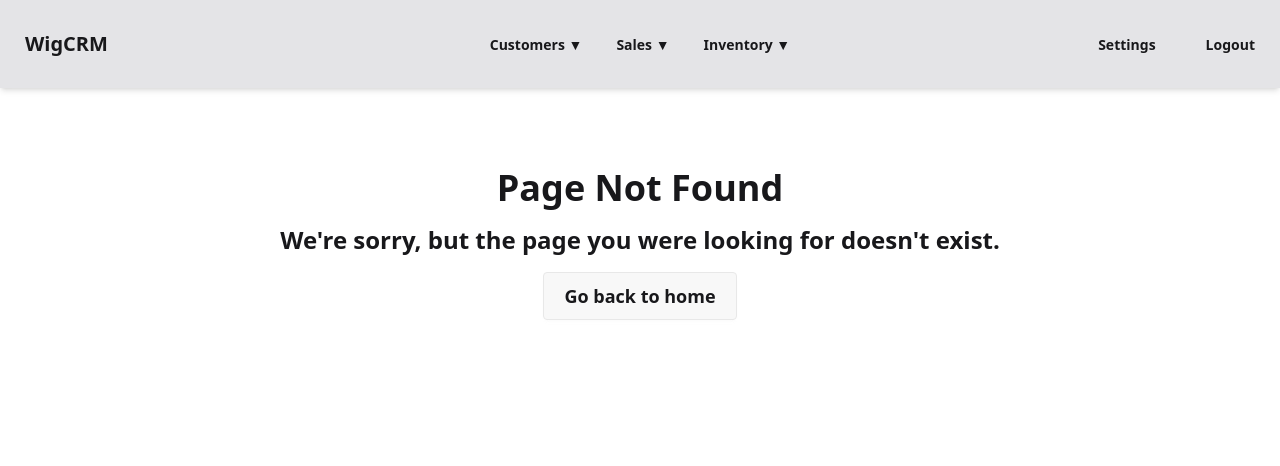
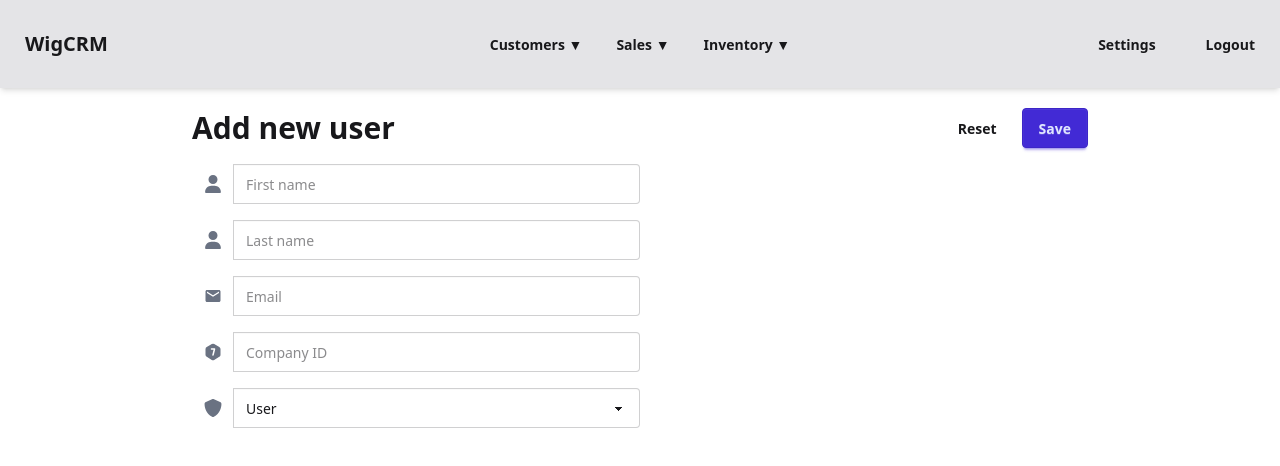
Before and after one commit to olli-suoniemi/invoicing, a Next.js app in the folder ui/: page /settings/users/new in a window 1280 px wide. Before the commit this address had no page. Shown: the top 466 px of the page. Built offline with nearby package versions, Linux system fonts and the light colour scheme.

Commit message:
Add NewUserPage component for creating new users with form validation

```diff
--- /dev/null
+++ b/ui/app/settings/users/new/page.js
@@ -0,0 +1,144 @@
+'use client';
+
+import React, { useMemo, useState } from 'react';
+import { ToastContainer, toast } from 'react-toastify';
+import { MdEmail } from "react-icons/md";
+import { TbHexagonNumber7Filled } from "react-icons/tb";
+import { FaUser, FaShield } from "react-icons/fa6";
+
+export default function NewUserPage() {
+  const [person, setPerson] = useState({
+    firstName: '',
+    lastName: '',
+    email: '',
+    companyId: '',
+    role: 'user',
+  });
+
+  // Determine if *any* field in the currently visible form has text
+  const hasText = useMemo(() => {
+    const values = Object.values(person);
+    return values.some(v => (v ?? '').toString().trim() !== '');
+  }, [person]);
+
+  const handleSave = () => {
+    const payload = { type: 'person', ...person };
+    // Do your submit here (fetch/axios/action)
+    // await saveCustomer(payload)
+    toast.success('New customer created!');
+  };
+
+  return (
+    <div className="flex justify-center items-start min-h-screen py-5">
+
+      <ToastContainer />
+
+      <div className="w-full max-w-4xl flex items-center gap-4">
+        <div className="flex w-full flex-col gap-4">
+
+          {/* Title + buttons */}
+          <div className="flex items-center justify-between">
+            <h1 className="text-3xl font-bold">Add new user</h1>
+            <div className="flex items-center gap-2">
+              <button
+                type="button"
+                className="btn btn-ghost"
+                onClick={() => {
+                  // Reset form
+                  setPerson({
+                    firstName: '',
+                    lastName: '',
+                    email: '',
+                    companyId: '',
+                    role: 'user',
+                  });
+                }}
+              >
+                Reset
+              </button>
+              <button
+                type="button"
+                onClick={handleSave}
+                disabled={!hasText}
+                className={`btn btn-primary ${!hasText ? 'btn-disabled opacity-50 cursor-not-allowed' : ''}`}
+                aria-disabled={!hasText}
+              >
+                Save
+              </button>
+            </div>
+          </div>
+
+          {/* Name */}
+          <div className="join w-md">
+            <span className="join-item px-3 text-gray-500 flex items-center">
+              <FaUser size={18} />
+            </span>
+            <input
+              type="text"
+              className="input input-bordered join-item w-full"
+              placeholder="First name"
+              value={person.firstName}
+              onChange={(e) => setPerson(s => ({ ...s, firstName: e.target.value }))}
+            />
+          </div>
+
+          <div className="join w-md">
+            <span className="join-item px-3 text-gray-500 flex items-center">
+              <FaUser size={18} />
+            </span>
+            <input
+              type="text"
+              className="input input-bordered join-item w-full"
+              placeholder="Last name"
+              value={person.lastName}
+              onChange={(e) => setPerson(s => ({ ...s, lastName: e.target.value }))}
+            />
+          </div>
+
+          {/* Email */}
+          <div className="join w-md">
+            <span className="join-item px-3 text-gray-500 flex items-center">
+              <MdEmail size={18} />
+            </span>
+            <input
+              type="email"
+              className="input input-bordered join-item w-full"
+              placeholder="Email"
+              value={person.email}
+              onChange={(e) => setPerson(s => ({ ...s, email: e.target.value }))}
+            />
+          </div>
+
+          {/* Company ID */}
+          <div className="join w-md">
+            <span className="join-item px-3 text-gray-500 flex items-center">
+              <TbHexagonNumber7Filled size={18} />
+            </span>
+            <input
+              type="text"
+              className="input input-bordered join-item w-full"
+              placeholder="Company ID"
+              value={person.companyId}
+              onChange={(e) => setPerson(s => ({ ...s, companyId: e.target.value }))}
+            />
+          </div>
+
+          {/* Role */}
+          <div className="join w-md">
+            <span className="join-item px-3 text-gray-500 flex items-center">
+              <FaShield size={18} />
+            </span>
+            <select
+              className="select select-bordered join-item w-full"
+              value={person.role}
+              onChange={(e) => setPerson(s => ({ ...s, role: e.target.value }))}
+            >
+              <option value="user">User</option>
+              <option value="admin">Admin</option>
+            </select>
+          </div>
+        </div>
+      </div>
+    </div>
+  );
+}
```
